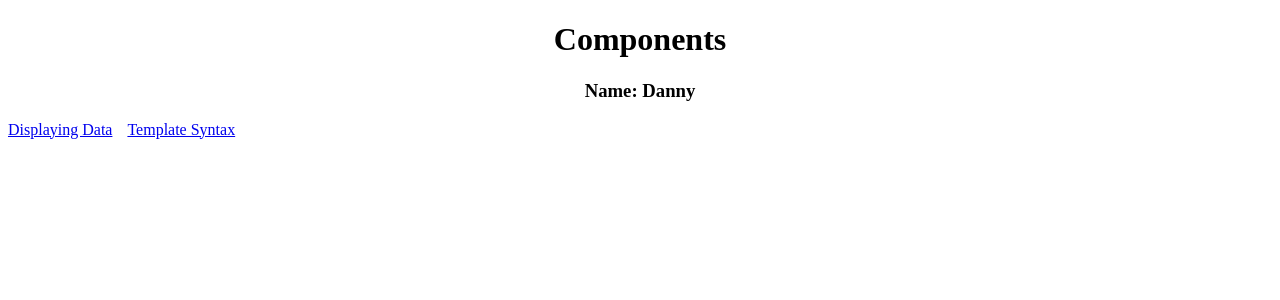
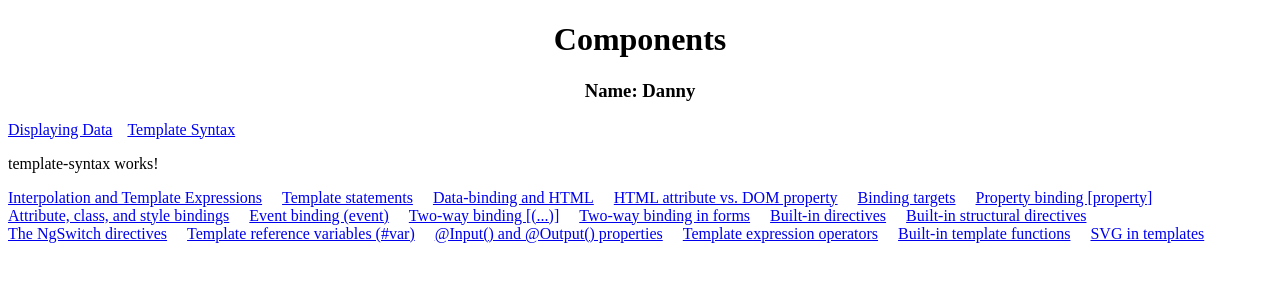
Before and after one commit to duannd/angular2, an Angular app in the folder components/: page /template-syntax in a window 1280 px wide. Before the commit this address led to /. Shown: the top 300 px of the page. Built offline with nearby package versions, Linux system fonts and the light colour scheme.

Commit message:
Add Template Syntax module and routing of it

```diff
--- /dev/null
+++ b/components/src/app/template/interpolation/interpolation.component.html
@@ -0,0 +1 @@
+<p>interpolation works!</p>
--- /dev/null
+++ b/components/src/app/template/interpolation/interpolation.component.ts
@@ -0,0 +1,16 @@
+import {Component, OnInit} from '@angular/core';
+
+@Component({
+  selector: 'app-interpolation',
+  templateUrl: './interpolation.component.html',
+  styles: []
+})
+export class InterpolationComponent implements OnInit {
+
+  constructor() {
+  }
+
+  ngOnInit() {
+  }
+
+}
--- /dev/null
+++ b/components/src/app/template/template-syntax.component.html
@@ -0,0 +1,26 @@
+<p>template-syntax works!</p>
+<div>
+  <a [routerLink]="['interpolation']"><span>Interpolation and Template Expressions</span></a>
+  <a [routerLink]="['']"><span>Template statements</span></a>
+  <a [routerLink]="['']"><span>Data-binding and HTML</span></a>
+  <a [routerLink]="['']"><span>HTML attribute vs. DOM property</span></a>
+  <a [routerLink]="['']"><span>Binding targets</span></a>
+  <a [routerLink]="['']"><span>Property binding [property]</span></a>
+</div>
+<div>
+  <a [routerLink]="['']"><span>Attribute, class, and style bindings</span></a>
+  <a [routerLink]="['']"><span>Event binding (event)</span></a>
+  <a [routerLink]="['']"><span>Two-way binding [(...)]</span></a>
+  <a [routerLink]="['']"><span>Two-way binding in forms</span></a>
+  <a [routerLink]="['']"><span>Built-in directives</span></a>
+  <a [routerLink]="['']"><span>Built-in structural directives</span></a>
+</div>
+<div>
+  <a [routerLink]="['']"><span>The NgSwitch directives</span></a>
+  <a [routerLink]="['']"><span>Template reference variables (#var)</span></a>
+  <a [routerLink]="['']"><span>@Input() and @Output() properties</span></a>
+  <a [routerLink]="['']"><span>Template expression operators</span></a>
+  <a [routerLink]="['']"><span>Built-in template functions</span></a>
+  <a [routerLink]="['']"><span>SVG in templates</span></a>
+</div>
+<router-outlet></router-outlet>
--- /dev/null
+++ b/components/src/app/template/template-syntax.component.ts
@@ -0,0 +1,16 @@
+import {Component, OnInit} from '@angular/core';
+
+@Component({
+  selector: 'app-template-syntax',
+  templateUrl: './template-syntax.component.html',
+  styleUrls: []
+})
+export class TemplateSyntaxComponent implements OnInit {
+
+  constructor() {
+  }
+
+  ngOnInit() {
+  }
+
+}
--- a/components/src/styles.css
+++ b/components/src/styles.css
@@ -1 +1,4 @@
 /* You can add global styles to this file, and also import other style files */
+a span {
+  padding-right: 20px;
+}
```
Also changed, not shown: components/src/app/app.module.ts (+9 -6 lines), components/src/app/template/template-routing.module.ts (added, +22 -0 lines), components/src/app/template/template.module.ts (added, +20 -0 lines).
